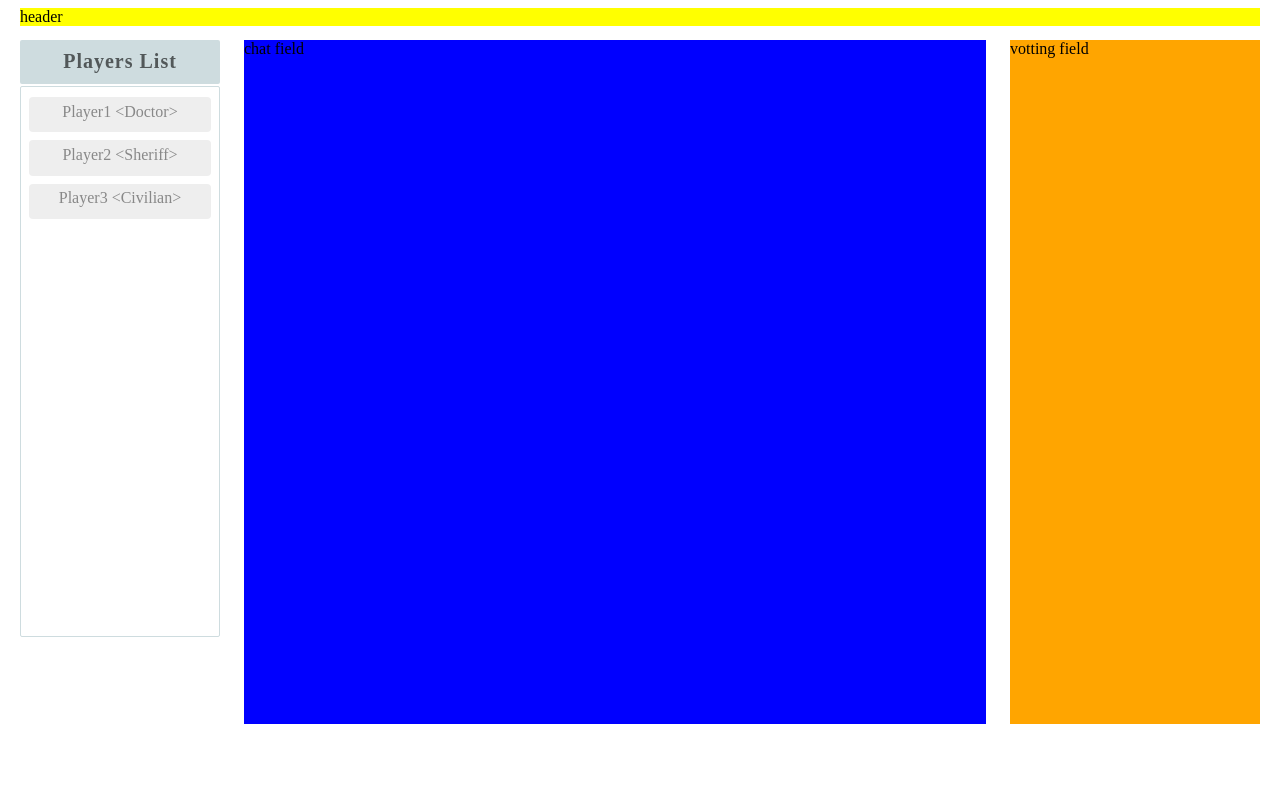
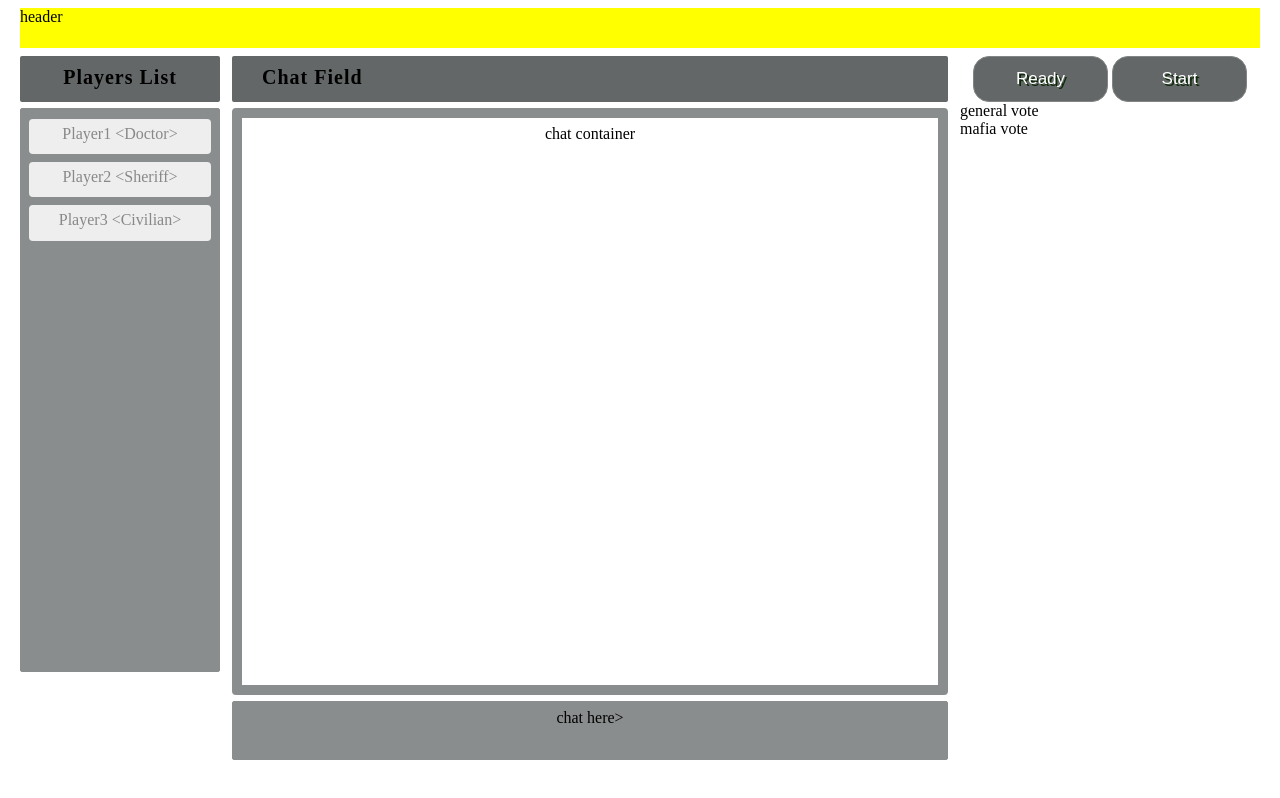
Before and after one commit to Leedeoksang/network_project, a website: page app/index.html in a window 1280 px wide. Drawn offline with nearby package versions, Linux system fonts and the light colour scheme; some packages are replaced by stand-ins of ours; files that its build step writes are made by us from their sources; a script that the page names is missing.

Commit message:
chat field, ready, start style

```diff
--- a/app/styles/chatfield.scss
+++ b/app/styles/chatfield.scss
@@ -1,4 +1,45 @@
-#chat-field-container {
+#chat-field.item {
 	height: 100%;
-	background-color: blue;
+	vertical-align: middle;
+	margin-left: 0px;
+	margin-right: 0px;
 }
+
+#chat-field-head{
+	height: 36px;
+	background-color: #636767;
+	text-align: left;
+	vertical-align: middle;
+	font-size: 20px;
+	font-weight: bold;
+	color: #000000;
+	letter-spacing: 1px;
+	padding-top: 10px;
+	border-radius: 2px;
+	padding-left: 30px;
+}
+
+#chat-field-container{
+	//background-color: #8a8d8d;
+	height: 80%;
+	margin-top: 6px;
+	border-style: solid;
+	border-width: 10px;
+	border-color: #8a8d8d;
+	border-radius: 4px;
+	text-align: center;
+	padding-top: 1%;
+
+}
+
+#chat-here{
+	background-color: #8a8d8d;
+	height: 50px;
+	margin-top: 6px;
+	border-style: solid;
+	border-width: 1px;
+	border-color: #8a8d8d;
+	text-align: center;
+	padding-top: 1%;
+	border-radius: 2px;
+}
--- a/app/styles/main.scss
+++ b/app/styles/main.scss
@@ -1,6 +1,8 @@
 #header {
   margin: 6px 12px 6px;
   background-color: yellow;
+  height: 40px;
+  margin-bottom: 0px;
 }
 #main-view {
   display: -webkit-flex;
@@ -15,14 +17,17 @@
 
   #player-list {
     width: 200px;
+    height: 700px;
   }
 
   #chat-field {
     -webkit-flex: auto;
     flex: auto;
+    height: 700px;
   }
 
   #votting-field {
-    width: 250px;
+    width: 300px;
+    height: 700px;
   }
 }
--- a/app/styles/playerlist.scss
+++ b/app/styles/playerlist.scss
@@ -1,22 +1,23 @@
 #player-list-head {
-	height: 5%;
-	background-color: #cedcdf;
+	height: 36px;
+	background-color: #636767;
 	text-align: center;
-	color: #525859;
 	vertical-align: middle;
 	font-size: 20px;
 	font-weight: bold;
+	color: #000000;
 	letter-spacing: 1px;
-	padding-top: 5%;
+	padding-top: 10px;
 	border-radius: 2px;
 }
 
 #player-list-container {
+	background-color: #8a8d8d;
 	height: 80%;
-	margin-top: 1%;
+	margin-top: 6px;
 	border-style: solid;
 	border-width: 1px;
-	border-color: #cedcdf;
+	border-color: #8a8d8d;
 	text-align: center;
 	padding-top: 1%;
 	border-radius: 2px;
--- a/app/styles/vottingfield.scss
+++ b/app/styles/vottingfield.scss
@@ -1,4 +1,31 @@
-#votting-field-container {
-	height: 100%;
-	background-color: orange;
+#ready-field {
+	height: 46px;
+	text-align: center;
 }
+
+.button {
+	position: relative;
+	background-color:#636767;
+	-moz-border-radius:16px;
+	-webkit-border-radius:16px;
+	border-radius:16px;
+	border:1px solid #828585;
+	display:inline-block;
+	cursor:pointer;
+	color:#ffffff;
+	font-family:Arial;
+	font-size:17px;
+	padding:12px 31px;
+	text-decoration:none;
+	text-shadow:2px 2px 0px #0d2908;
+	width: 45%;
+}
+
+.button:hover {
+	background-color:#4c4034;
+}
+.button:active {
+	background-color:#4c4034;
+	position:relative;
+	top:1px;
+}
--- a/app/views/chatfield.html
+++ b/app/views/chatfield.html
@@ -1,3 +1,9 @@
+<div id="chat-field-head">
+  Chat Field
+</div>
 <div id="chat-field-container">
-chat field
+  chat container
 </div>
+<div id="chat-here">
+  chat here>
+</div>
--- a/app/views/vottingfield.html
+++ b/app/views/vottingfield.html
@@ -1,3 +1,12 @@
-<div id="votting-field-container">
-votting field
+<div id="ready-field">
+  <button class="button">Ready</button>
+  <button class="button">Start</button>
 </div>
+<div id="voting-list">
+  <div>
+    general vote
+  </div>
+  <div>
+    mafia vote
+  </div>
+</div>
```
